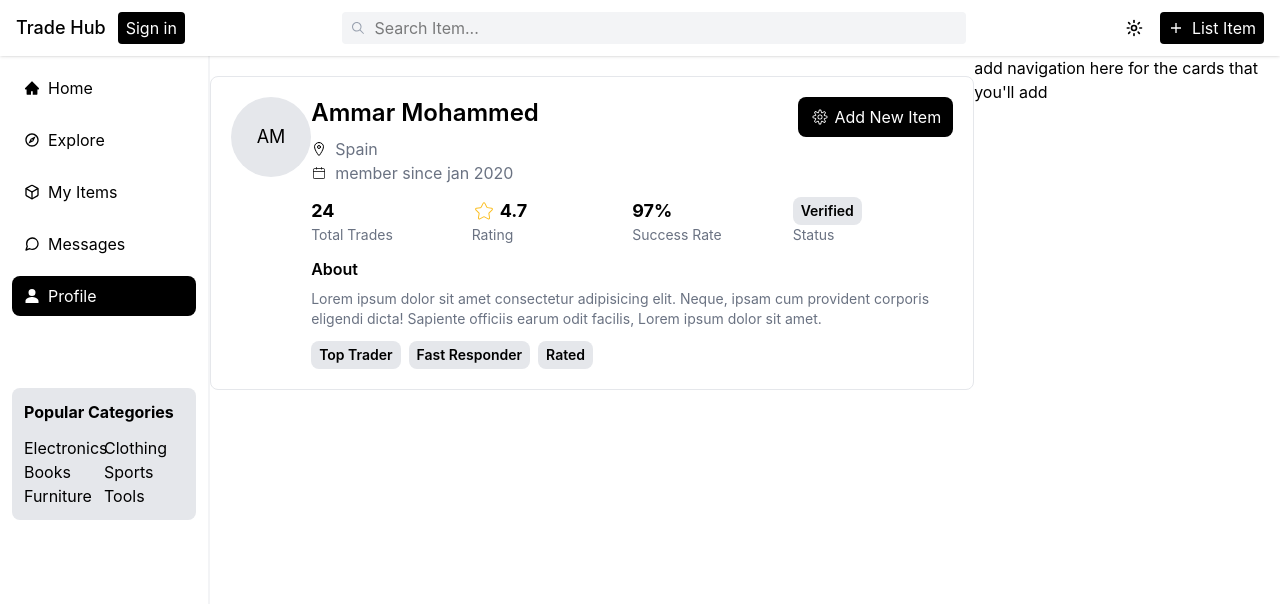
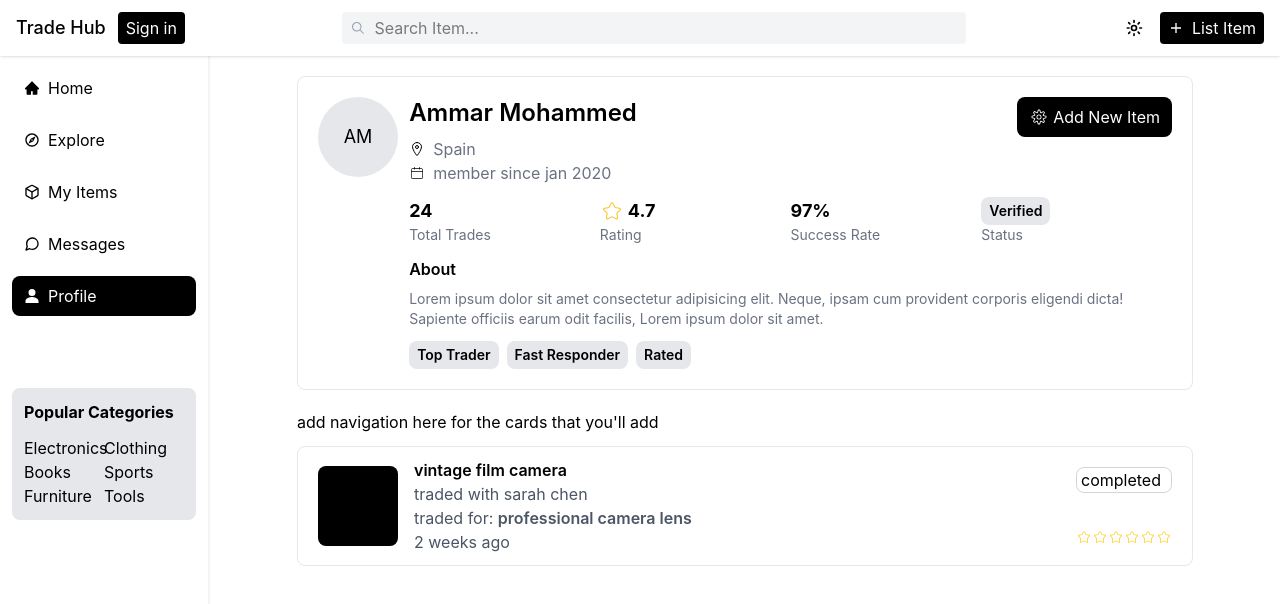
Before and after one commit to ammarmohammed6783-del/Swapify, a React (Vite) app: page /profile in a window 1280 px wide. Shown: the top 604 px of the page. Built offline with nearby package versions, Linux system fonts and the light colour scheme.

Commit message:
added the item cards in the profile page

```diff
--- a/src/pages/Profile.tsx
+++ b/src/pages/Profile.tsx
@@ -14,7 +14,8 @@ const Profile = () => {
             <Nav />
             <div className='flex mt-14'>
                 <Navigation />
-                <div className="mx-auto w-[70%] h-fit p-5 my-5 border border-gray-200 rounded-lg flex gap-5">
+                <div className="mx-auto w-[70%]">
+                    <div className="h-fit p-5 my-5 border border-gray-200 rounded-lg flex gap-5">
                         <div className="w-1/12">
                             <div className="rounded-full bg-gray-200 w-20 h-20 flex items-center justify-center">
                                 <span className="text-lg">AM</span>
@@ -71,6 +72,8 @@ const Profile = () => {
                         </div>
                     </div>
                     <p>add navigation here for the cards that you'll add</p>
+                    <ItemCard />
+                </div>
             </div>
         </div>
     )
@@ -83,3 +86,30 @@ function Tag({ text }: { text: string }) {
         <div className="p-1 px-2 bg-gray-200 rounded-lg w-fit text-sm font-semibold">{text}</div>
     )
 }
+
+function ItemCard() {
+    return (
+        <div className="border border-gray-200 p-5 my-3 rounded-lg flex items-center justify-between gap-4 h-30">
+            <div className="flex gap-4 items-center">
+                <div className="w-20 h-20 rounded-lg bg-black"></div>
+                <div>
+                    <h3 className="font-semibold">vintage film camera</h3>
+                    <p className="text-gray-600">traded with sarah chen</p>
+                    <p className="text-gray-600">traded for: <span className="font-semibold">professional camera lens</span></p>
+                    <p className="text-gray-600">2 weeks ago</p>
+                </div>
+            </div>
+            <div className="flex flex-col justify-between h-full">
+                <div className="border border-gray-300 px-1 rounded-lg">completed</div>
+                <div className="flex">
+                    <CiStar className="text-yellow-400" />
+                    <CiStar className="text-yellow-400" />
+                    <CiStar className="text-yellow-400" />
+                    <CiStar className="text-yellow-400" />
+                    <CiStar className="text-yellow-400" />
+                    <CiStar className="text-yellow-400" />
+                </div>
+            </div>
+        </div>
+    )
+}
```
Lines whose indentation alone changed are shown as unchanged.
